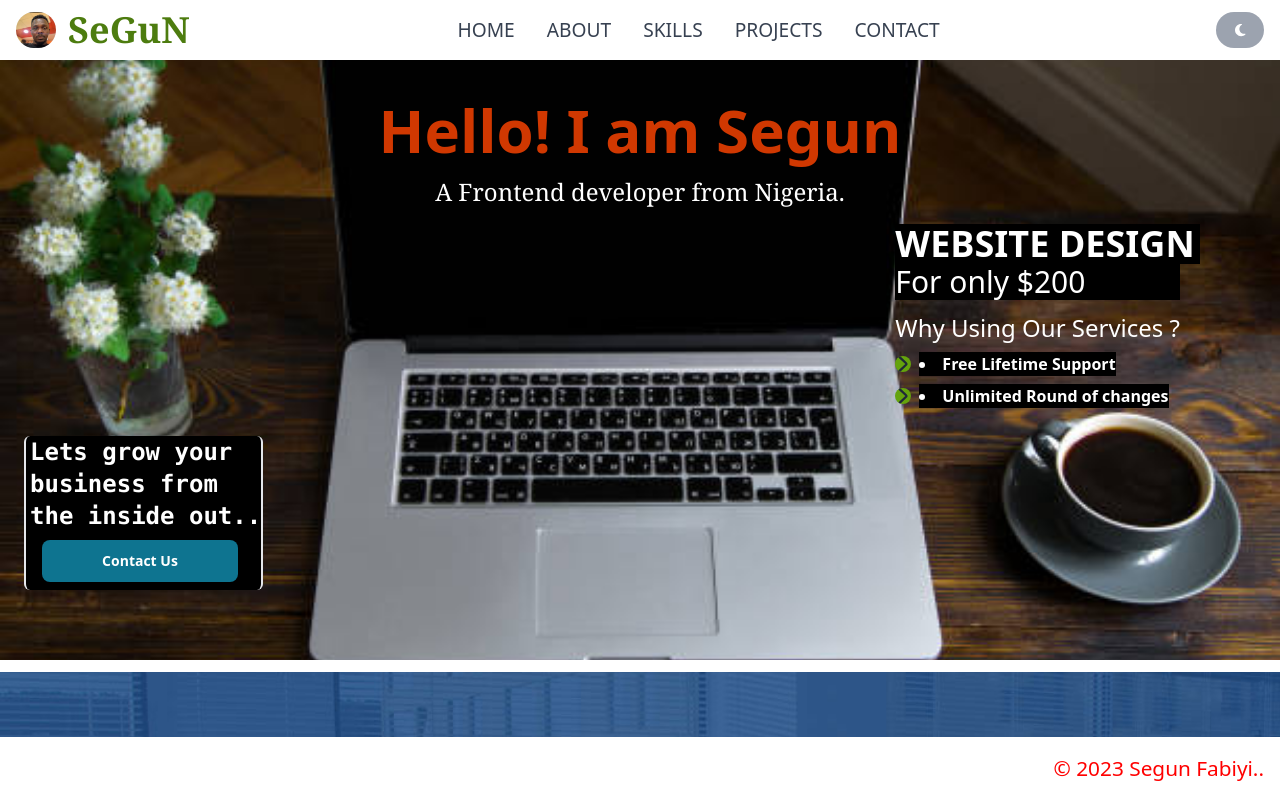
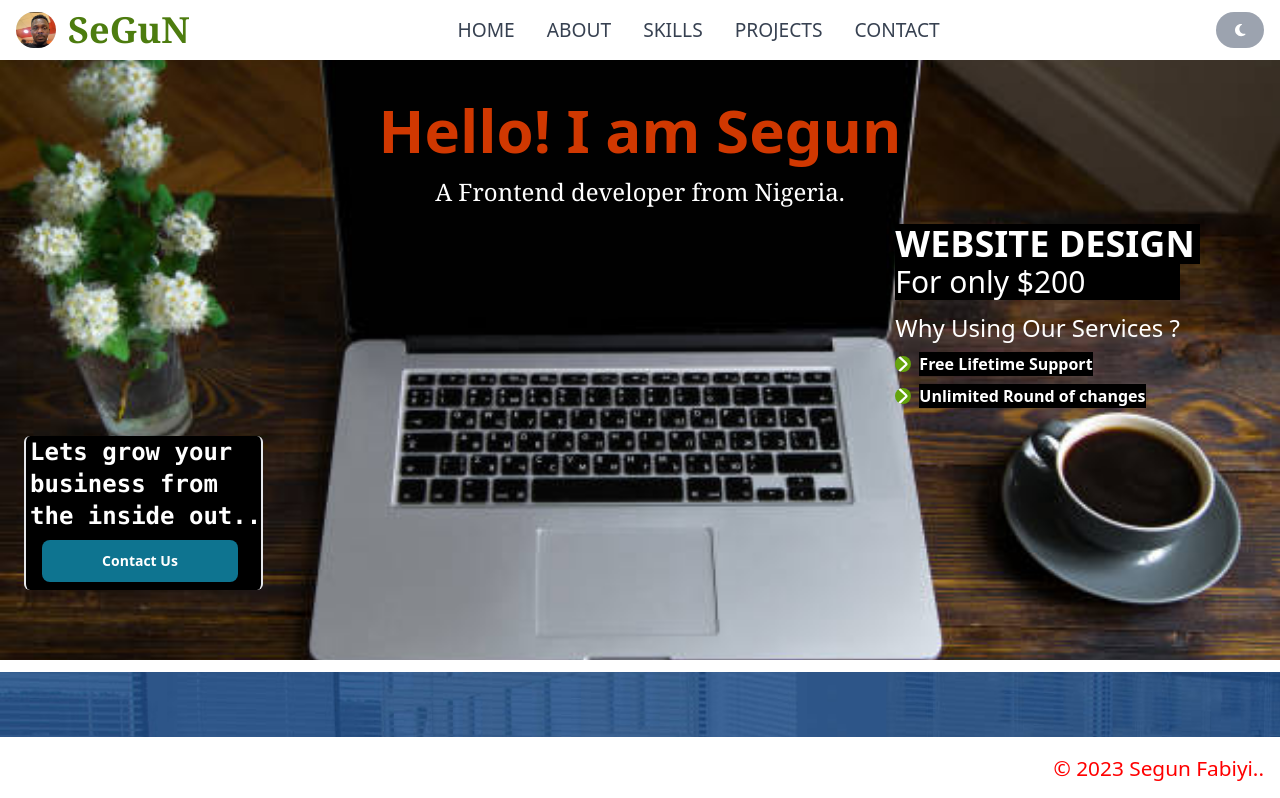
Before and after one commit to fabiyis/IProject, a React (Vite) app: page / in a window 1280 px wide. Shown: the top 798 px of the page. Built offline with nearby package versions, Linux system fonts and the light colour scheme.

Commit message:
modification in Home.jsx

```diff
--- a/src/components/Home.jsx
+++ b/src/components/Home.jsx
@@ -31,16 +31,16 @@ const Home = ({ isDarkMode }) => {
         <h2 className='text-3xl font-thin text-white mb-3 bg-black'>For only $200</h2>
         <h3 className=' text-2xl font-thin text-white mb-2 '>Why Using Our Services ?</h3>
         <div className="flex">
-          <svg className="w-4 h-4 mt-1 mr-2 text-gray-800 bg-lime-600 rounded-full" aria-hidden="true" xmlns="http://www.w3.org/2000/svg" fill="none" viewBox="0 0 8 14">
+          <svg className="w-4 h-4 mt-1 mr-2 text-white bg-lime-600 rounded-full" aria-hidden="true" xmlns="http://www.w3.org/2000/svg" fill="none" viewBox="0 0 8 14">
             <path stroke="currentColor" strokeLinecap="round" strokeLinejoin="round" strokeWidth="2" d="m1 13 5.7-5.326a.909.909 0 0 0 0-1.348L1 1"/>
           </svg>
-          <li className="mb-2 text-white font-bold bg-black">Free Lifetime Support</li>
+          <h1 className="mb-2 text-white font-bold bg-black">Free Lifetime Support</h1>
         </div>
         <div className="flex">
-          <svg className="w-4 h-4 mt-1 mr-2 text-gray-800 bg-lime-600 rounded-full" aria-hidden="true" xmlns="http://www.w3.org/2000/svg" fill="none" viewBox="0 0 8 14">
+          <svg className="w-4 h-4 mt-1 mr-2 text-white bg-lime-600 rounded-full" aria-hidden="true" xmlns="http://www.w3.org/2000/svg" fill="none" viewBox="0 0 8 14">
             <path stroke="currentColor" strokeLinecap="round" strokeLinejoin="round" strokeWidth="2" d="m1 13 5.7-5.326a.909.909 0 0 0 0-1.348L1 1"/>
           </svg>
-          <li className="mb-2 text-white font-bold bg-black">Unlimited Round of changes</li>
+          <h1 className="mb-2 text-white font-bold bg-black">Unlimited Round of changes</h1>
         </div>
       </div>
     </div>
```
